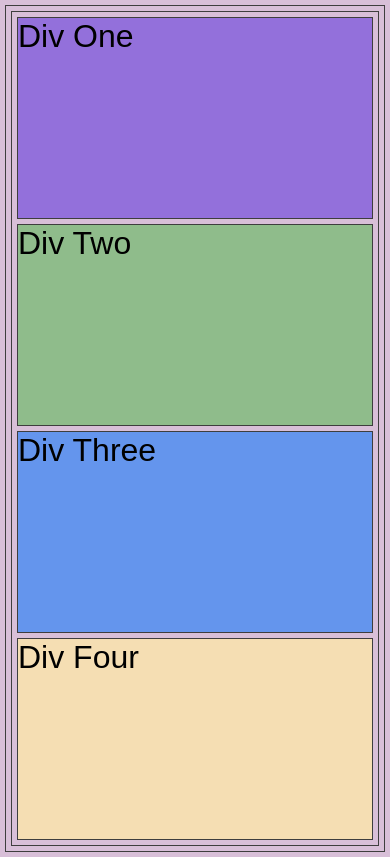
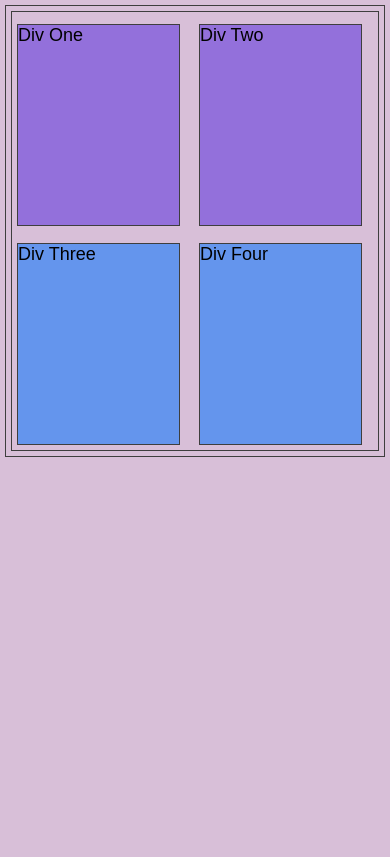
Before and after one commit to SheCodesAus/she-codes-portfolio-project-Caroline99, a plain HTML site: page introduction-to-media-queries/index.html in a window 390 px wide. Drawn offline with Linux system fonts and the light colour scheme.

Commit message:
Media queries 1 complete

```diff
--- a/introduction-to-media-queries/styles.css
+++ b/introduction-to-media-queries/styles.css
@@ -30,3 +30,48 @@ div {
 }
 
 /*** Your code here ***/
+/* @media (min-width: 500px) {
+    div {
+    display: inline-block;
+    width: 44%;
+    font-size: large;
+    }
+    #div-1,
+    #div-2 {
+        background-color: #9370db;
+    }
+    #div-3,
+    #div-4 {
+        background-color: #6495ed;
+    }
+} */
+
+@media (max-width: 900px) {
+    div {
+    display: inline-block;
+    width: 22%;
+    font-size: small;
+    }
+    #div-1,
+    #div-2,
+    #div-3,
+    #div-4 {
+        background-color: #9370db;
+    }
+}
+
+@media (max-width: 500px) {
+    div {
+    display: inline-block;
+    width: 44%;
+    font-size: large;
+    }
+    #div-1,
+    #div-2 {
+        background-color: #9370db;
+    }
+    #div-3,
+    #div-4 {
+        background-color: #6495ed;
+    }
+}
```
Also changed, not shown: media-queries-exercise-1/styles.css (+14 -0 lines).
